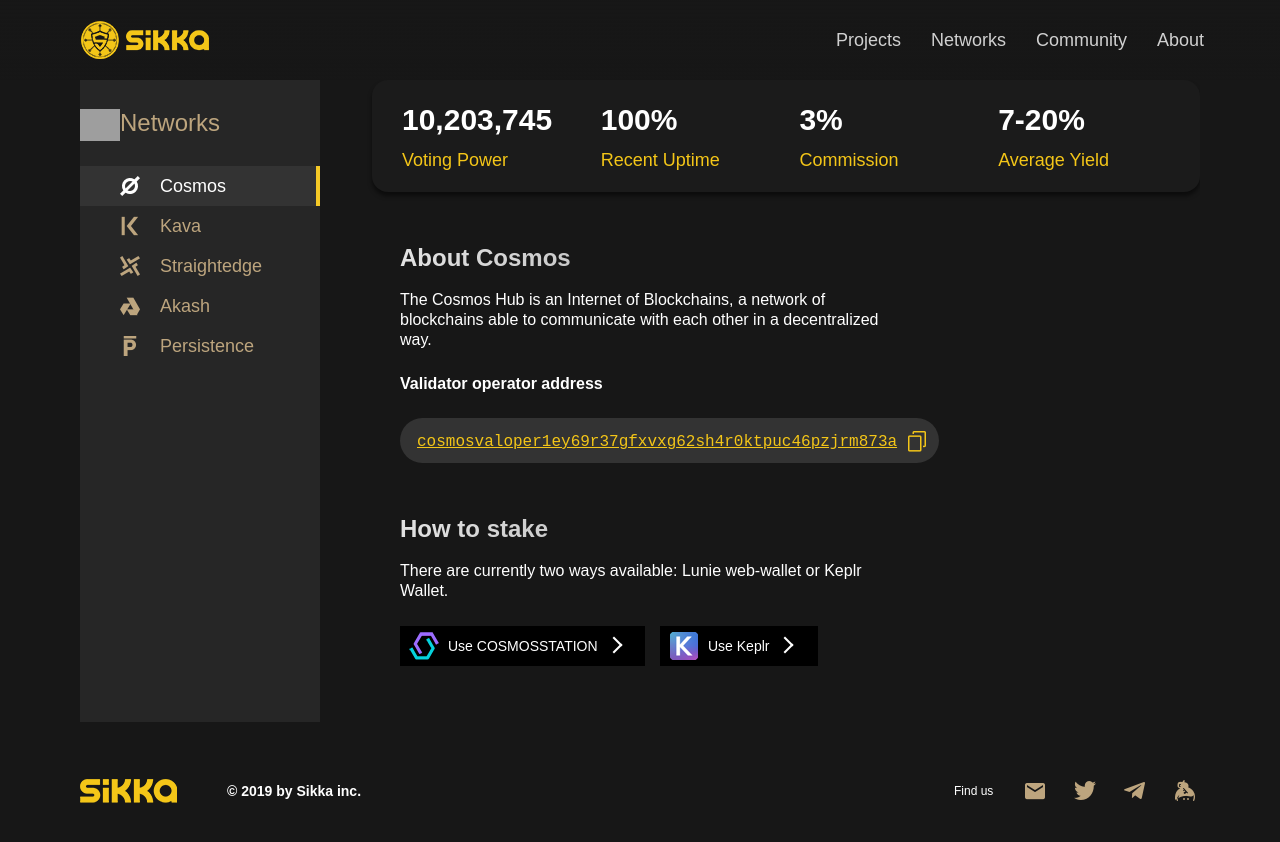
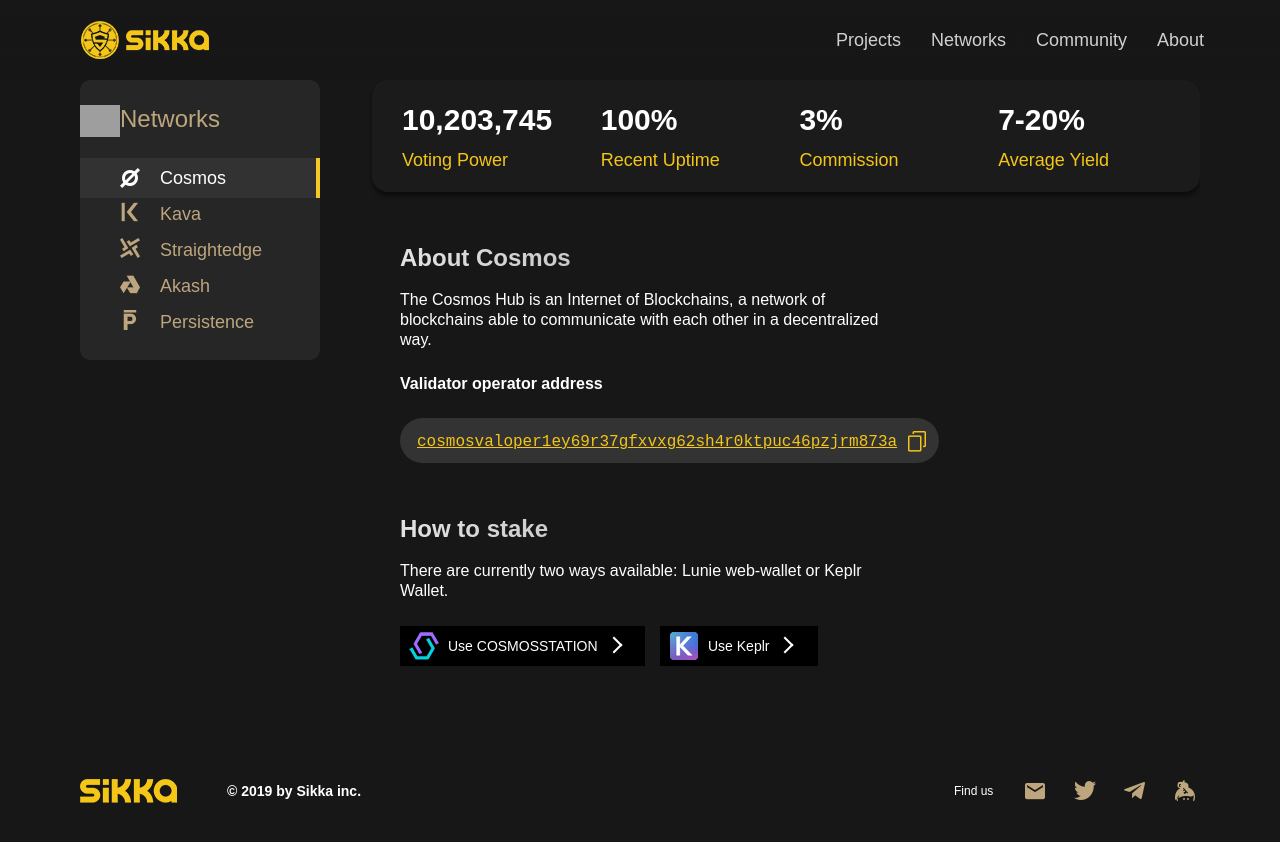
Before and after one commit to King860810/newweb, a Jekyll site: the page built from networks.html, in a window 1280 px wide. Shown: the top 842 px of the page. Built offline with Jekyll 4.4.1, drawn with Linux system fonts in a browser that asks for light colours; grey boxes are pictures that could not be loaded.

Commit message:
Update stylepc.css

```diff
--- a/assets/css/stylepc.css
+++ b/assets/css/stylepc.css
@@ -20,8 +20,8 @@
     color: #BDA57E;
     font-family: GothamPro,Arial, Helvetica, sans-serif;
     font-weight: 100;
-    margin-bottom: 29px;
-    margin-top: 29px;
+    margin-bottom: 25px;
+    margin-top: 25px;
 }
 
 .positionIicon{
@@ -1549,9 +1549,9 @@
 @media (min-width: 768px){
 	.main .menu ul li {
     height: auto;
-    height: 40px;
+    height: 36px;
     line-height: 40px;
-		    margin-left: 0px;
+	margin-left: 0px;
 }
 	.main .menu .selected {
     width: 240px;
@@ -1561,7 +1561,7 @@
     background: #f4c61800;
 }
 	.cosmos, .kava, .straightedge, .akash, .persistence {
-    height: 40px;
+    height: 36px;
 }
 	.main .menu .selected .cosmos {
     color: #fff;
@@ -1768,7 +1768,8 @@
 	.main .menu {
     width: 240px;
     max-width: 414px;
-    height: 642px;
+    height: 280px;
+	border-radius: 10px;
 }
 	.main .menu ul {
     display: none;
```
